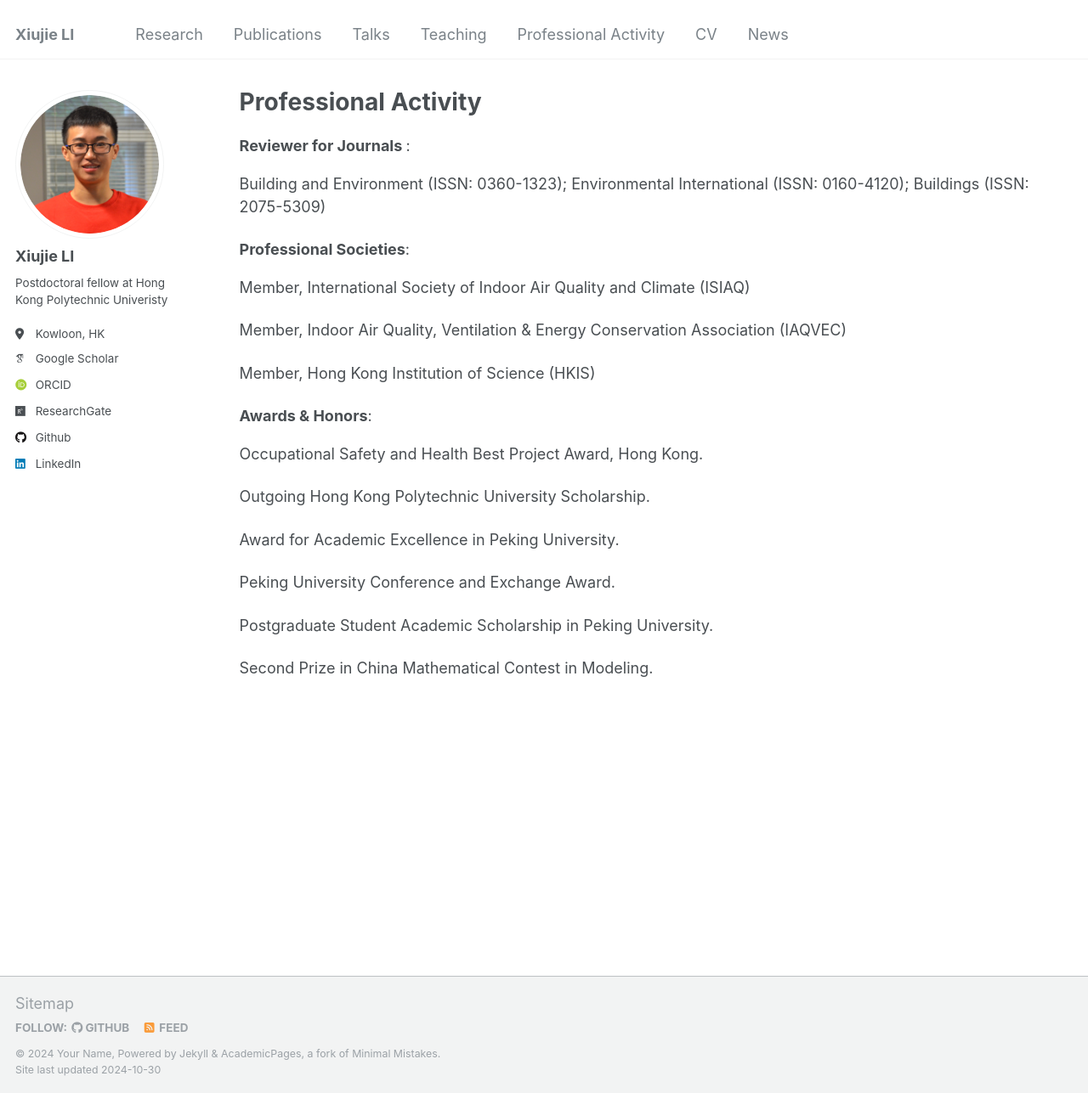
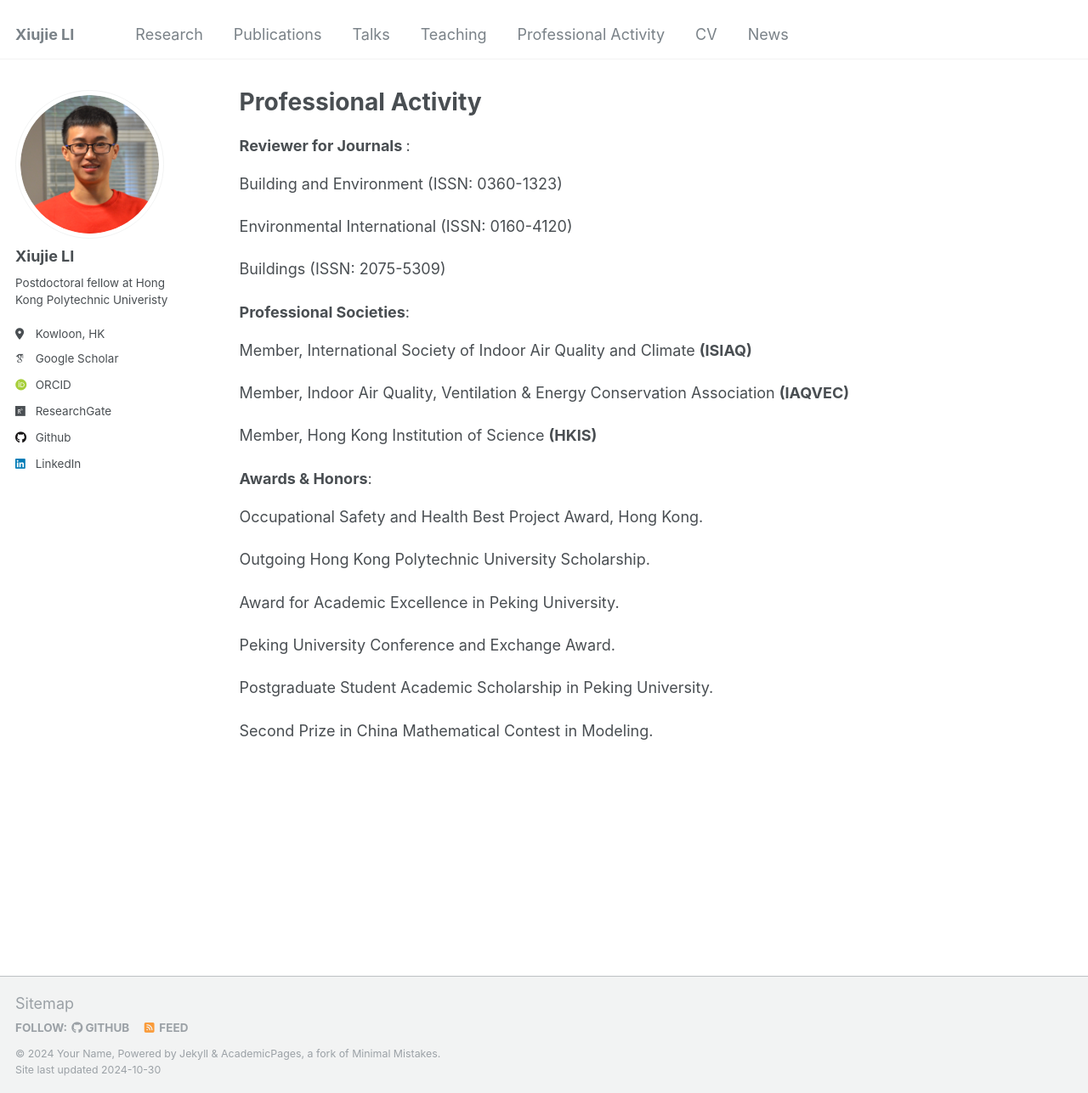
Before and after one commit to XiujieLI/XiujieLI.github.io, a Jekyll site: the page built from _pages/professional.html, in a window 1280 px wide and 1287 px high. Shown: the whole window at 85% size. Built offline with Jekyll 4.4.1, drawn with Linux system fonts in a browser that asks for light colours; some web fonts are replaced.

Commit message:
Update professional.html

```diff
--- a/_pages/professional.html
+++ b/_pages/professional.html
@@ -10,19 +10,21 @@ redirect_from:
 {% include base_path %}
 <p></p>
 <strong> Reviewer for Journals </strong>:
-<p>
-Building and Environment (ISSN: 0360-1323); Environmental International (ISSN: 0160-4120); Buildings (ISSN: 2075-5309)
-</p>
+
+<p> Building and Environment (ISSN: 0360-1323)</p>
+<p> Environmental International (ISSN: 0160-4120)</p>
+<p> Buildings (ISSN: 2075-5309)</p>
+
 
 <strong> Professional Societies</strong>:
 <p>
-Member, International Society of Indoor Air Quality and Climate (ISIAQ)
+Member, International Society of Indoor Air Quality and Climate <strong>(ISIAQ)</strong>
 </p>
 <p>
-Member, Indoor Air Quality, Ventilation & Energy Conservation Association (IAQVEC)
+Member, Indoor Air Quality, Ventilation & Energy Conservation Association <strong>(IAQVEC)</strong>
 </p>
 <p>
-Member, Hong Kong Institution of Science (HKIS)
+Member, Hong Kong Institution of Science <strong>(HKIS)</strong>
 </p>
 
 <strong> Awards & Honors</strong>:
```
